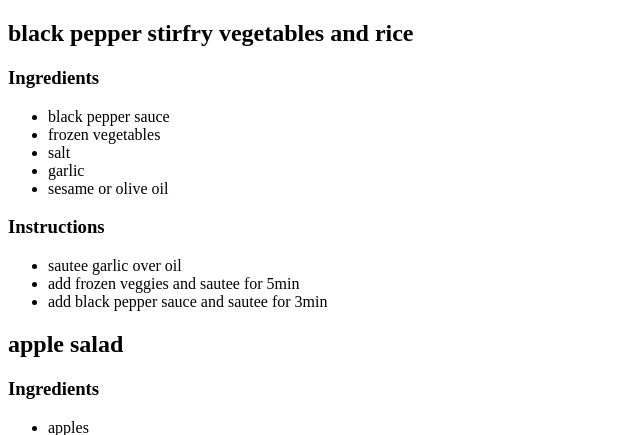
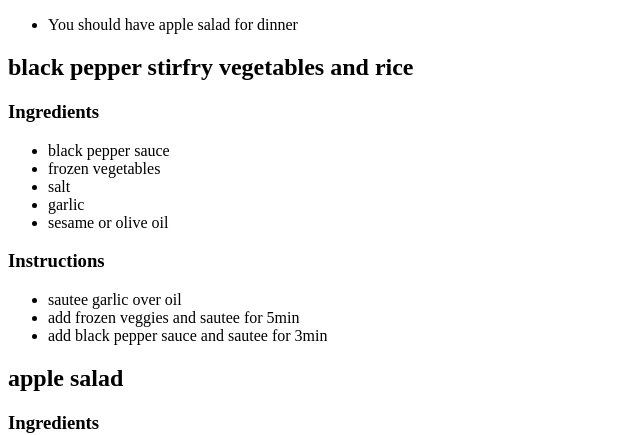
Before and after one commit to kgadgil/Dinner_Spinner, a Flask app: page /dinner in a window 1280 px wide. Shown: the top 435 px of the page, without its empty margins (0-640 px from the left). Run offline with Flask 3, Linux system fonts and the light colour scheme.

Commit message:
dinner spinner

```diff
--- a/app.py
+++ b/app.py
@@ -24,6 +24,8 @@ def breakfast():
 @app.route("/dinner")
 def dinner():
     data = read_json("data/dinner.csv")
+    choice = random.choice(list(data.keys()))
+    flash(f"You should have {choice} for dinner")
     return render_template("dinner.html", data=data)
 
 if __name__ == "__main__":
--- a/templates/dinner.html
+++ b/templates/dinner.html
@@ -4,8 +4,18 @@
     <meta charset="UTF-8">
     <meta name="viewport" content="width=device-width, initial-scale=1.0">
 </head>
-<title> Dinner Menu </title>
 <body>
+    <title> Dinner Menu </title>
+    {% with messages = get_flashed_messages() %}
+      {% if messages %}
+        <ul class=flashes>
+        {% for message in messages %}
+          <li>{{ message }}</li>
+        {% endfor %}
+        </ul>
+      {% endif %}
+    {% endwith %}
+    {% block body %}{% endblock %}
     {% for item, details in data.items() %}
     <div class='item'>
         <!-- Dinner item -->
```
Also changed, not shown: tests/test_app.py (+1 -2 lines).
